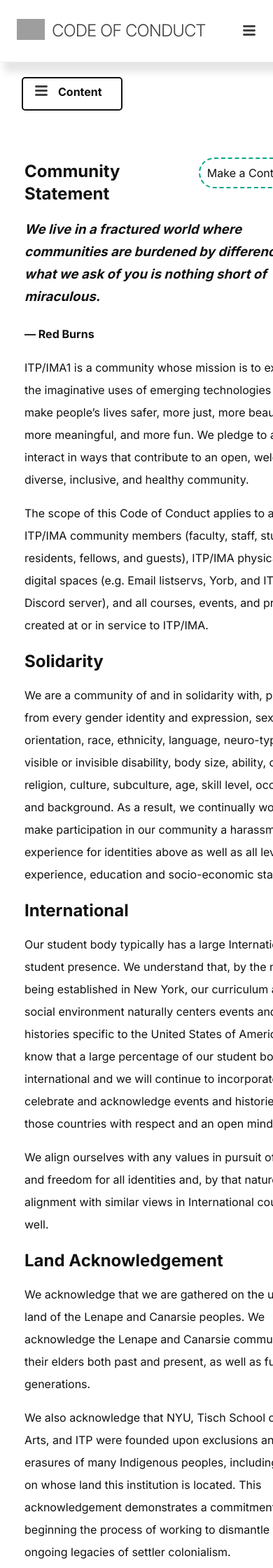
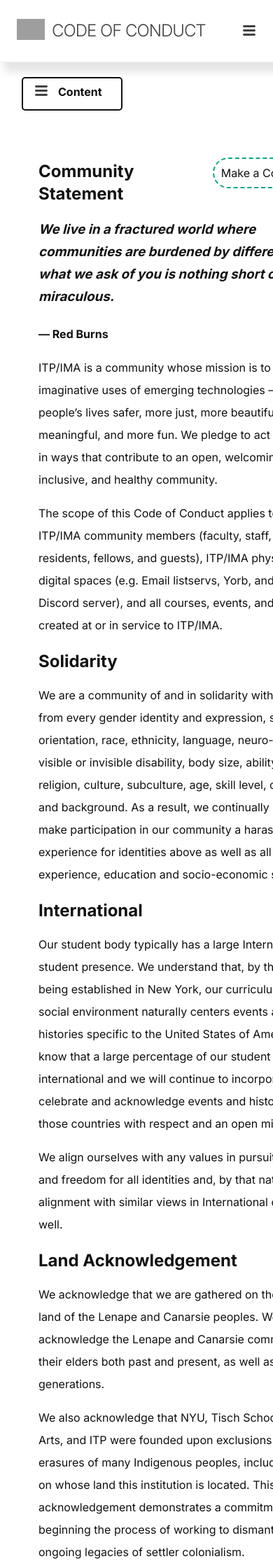
Before and after one commit to themiscadiz/code_of_conduct, a Jekyll site: the page built from code-of-conduct.md, in a window 390 px wide. Shown: the top 2240 px of the page at 70% size. Built offline with Jekyll 4.4.1, drawn with Linux system fonts in a browser that asks for light colours; grey boxes are pictures that could not be loaded.

Commit message:
Side Menu Css Update

```diff
--- a/_layouts/home.html
+++ b/_layouts/home.html
@@ -11,7 +11,7 @@ layout: wrapper
         <h1>{{ page.header-text-h1 }}</h1>
         <p><b>{{ page.header-text-p }}</b></p>
     </div>
-    <button class="home-button"><a href="/code-of-conduct/"><h3 class="home-button-text">Read the Code of Conduct</h3></a></button>
+    <button class="home-button"><a href="/code-of-conduct/"><h3 class="home-button-text" >Read the Code of Conduct</h3></a></button>
 </header>
 
 <!-- Introduction -->
--- a/code-of-conduct.md
+++ b/code-of-conduct.md
@@ -9,7 +9,7 @@ permalink: /code-of-conduct/
 ### *We live in a fractured world where communities are burdened by differences - so what we ask of you is nothing short of miraculous.*
 #### — Red Burns
 
-ITP/IMA1 is a community whose mission is to explore the imaginative uses of emerging technologies — to make people's lives safer, more just, more beautiful, more meaningful, and more fun. We pledge to act and interact in ways that contribute to an open, welcoming, diverse, inclusive, and healthy community.
+ITP/IMA is a community whose mission is to explore the imaginative uses of emerging technologies — to make people's lives safer, more just, more beautiful, more meaningful, and more fun. We pledge to act and interact in ways that contribute to an open, welcoming, diverse, inclusive, and healthy community.
 
 The scope of this Code of Conduct applies to all ITP/IMA community members (faculty, staff, students, residents, fellows, and guests), ITP/IMA physical and digital spaces (e.g. Email listservs, Yorb, and ITP/IMA Discord server), and all courses, events, and projects created at or in service to ITP/IMA.
 
--- a/main_1.css
+++ b/main_1.css
@@ -103,34 +103,47 @@ mark{ background-color:#52daa6; padding:3px;}
     flex-direction: column;
     /* border: 2px dashed #0BA687;  */
      border: 2px solid #111111;
+     border-radius: 5px;
      box-shadow: -10px 10px  #0BA687;
-    margin: 20px 20px 20px 0px;
+    margin: 20px 0px 20px 0px;
+    /* padding-right: 20rem; */
 
-    /* padding: 10px 10px; */
     background-color: #FFFFFF;
-    height: 100vh;
+    /* background-color: darkcyan; */
+    /* height: 150vh; */
+    height: 1100px;
 
 }
 
     .coc_nav_section a{
-        display: inline-block;
+        /* display: flex; */
+        /* display: inline-block; */
+        /* flex-direction: column;
         padding-left: 20px;
         margin: 15px;
+        */
+
         width: 100%;
-        /* height: auto;  */
+        display: inline-block;
+  /* vertical-align: top; */
+ margin: 1.5rem 0rem 1.5rem 20px;
+
     }
 
-    @media screen and (max-width: 900px) {
+    @media screen and (max-width: 950px) {
+
         .coc_nav_section a{
-
-               width: 90%;
+            margin: 1.5rem 0rem;
+               width: 80%;
            }
     }
+
+
 
     .container{
         /* background-color: tomato; */
         margin: 20px;
-        /* margin-left: 100px; */
+        margin-left: 40px;
     }
 
 
@@ -140,7 +153,7 @@ mark{ background-color:#52daa6; padding:3px;}
 /* .coc-page-header a{float:right; background-color: tomato;
 } */
 .coc-page-header{ margin-top: 4rem;}
-@media screen and (max-width: 900px) { .coc-page-header{margin-top: 1rem;}}
+@media screen and (max-width: 950px) { .coc-page-header{margin-top: 1rem;}}
 
 /* ********************************** */
 /* coc side menu */
@@ -153,11 +166,13 @@ mark{ background-color:#52daa6; padding:3px;}
 
 .side-site-nav .side-page-link { color: #666666; line-height: 0;}
 
-.side-site-nav .side-page-link:not(:last-child) { margin-right: 20px; }
+.side-site-nav .side-page-link:not(:last-child) {
+    /* margin-right: 20px; */
+}
 
 .side-site-nav a:hover{color: #111111; text-decoration: none;}
 
-@media screen and (max-width: 900px) {
+@media screen and (max-width: 950px) {
 .coc_page_section {
     flex-direction: column;
 }
@@ -168,10 +183,12 @@ mark{ background-color:#52daa6; padding:3px;}
     height: auto;
 
 
+
 }
-.coc_nav_section{ padding: 20px 10px; }
+.coc_nav_section{ padding: 20px 10px;}
 
 .side-site-nav {
+    margin-right: 20px;
     position: relative; top: 0px; left: 15px; background-color: #FFFFFF; border: 1px solid #FFFFFF; border-radius: 5px; text-align: left;
 }
 
@@ -186,13 +203,14 @@ mark{ background-color:#52daa6; padding:3px;}
 .side-site-nav .side-menu-icon {display: block;  width: 36px; height: 26px; line-height: 0; padding-top: 10px; text-align: center; }
 .side-site-nav .side-menu-icon > svg { fill: #424242; }
 .side-site-nav input ~ .trigger { clear: both; display: none;  }
+
 .side-site-nav input:checked ~ .trigger { display: block; padding-bottom: 5px;
     /* border: 2px dashed #0BA687;  */
     border: 2px solid #111111;
 
 }
-.side-site-nav .side-page-link { display: block; padding: 20px 10px; margin-right: 20px;  }
-.side-site-nav .side-page-link:not(:last-child) { margin-right: 0; }
+.side-site-nav .side-page-link { display: block; padding: 20px 10px; margin-right: 20px;}
+.side-site-nav .side-page-link:not(:last-child) { margin-right: 0;}
 
 .side-menu-icon {position: relative;
     border: 2px solid #111111;
@@ -256,14 +274,16 @@ padding: 2rem 4rem; border-radius: 5px; border: 2px solid #111111;
 
 /* home button */
 .cover-section{position: relative; display: flex; flex-direction: column; align-items: center;
- text-align: center; padding: 4rem 0rem;}
-.home-button{
-margin: 2rem 0rem; padding: 1rem 2rem; border-radius: 5px; border: 2px solid #111111;
+ text-align: center; padding: 4rem 0rem; }
+
+.home-button{margin: 2rem 0rem; border-radius: 5px; border: 2px solid #111111;
 box-shadow: -5px 5px 10px  rgb(231, 231, 231);
 }
 .home-button a{text-decoration: none;}
+
 .home-button:hover{ box-shadow: -10px 10px  #0BA687; transition: .20s;}
-.home-button-text{margin: 10px 0px; text-align: center;}
+
+.home-button-text{text-align: center; padding: 1.5rem 4rem;}
 
 
 
```
